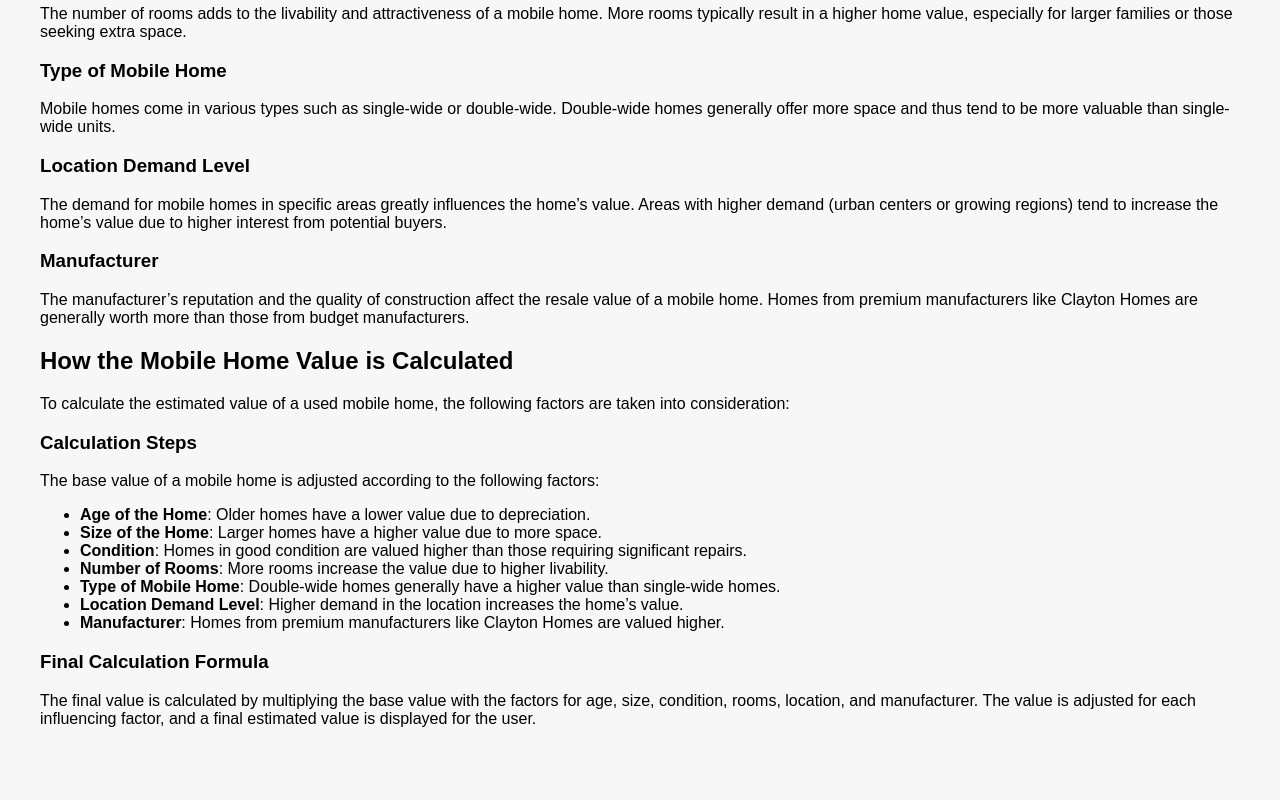
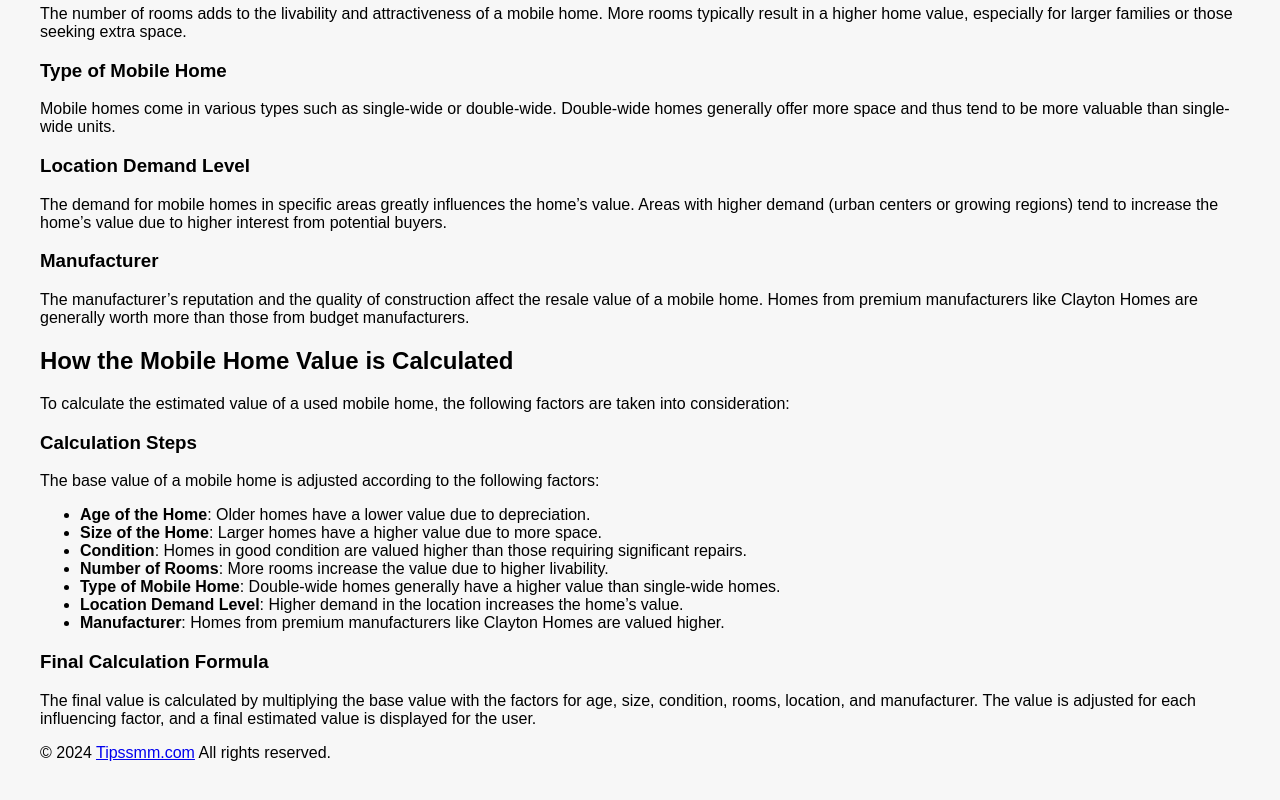
Before and after one commit to jessiedhgate/new, a plain HTML site: page index.html in a window 1280 px wide. Shown: the part 1471-2271 px from the top of the page. Drawn offline with Linux system fonts and the light colour scheme.

Commit message:
Update index.html

```diff
--- a/index.html
+++ b/index.html
@@ -116,7 +116,9 @@
             <p>The final value is calculated by multiplying the base value with the factors for age, size, condition, rooms, location, and manufacturer. The value is adjusted for each influencing factor, and a final estimated value is displayed for the user.</p>
         </section>
     </main>
-
+<footer>
+    <p>&copy; 2024 <a href="https://www.tipssmm.com/">Tipssmm.com</a> All rights reserved.</p>
+  </footer>
     <script src="script.js"></script>
 </body>
 </html>
```
